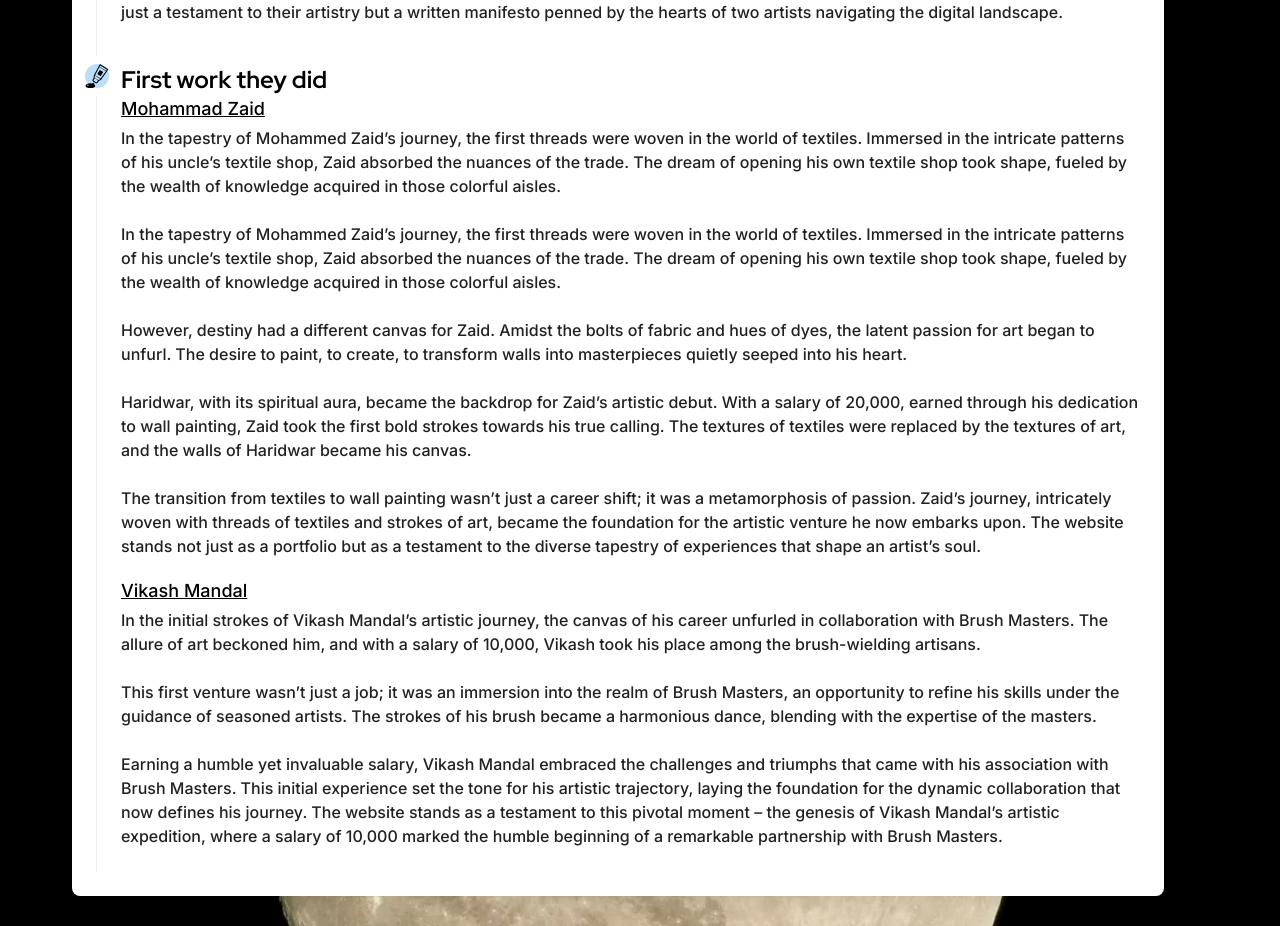
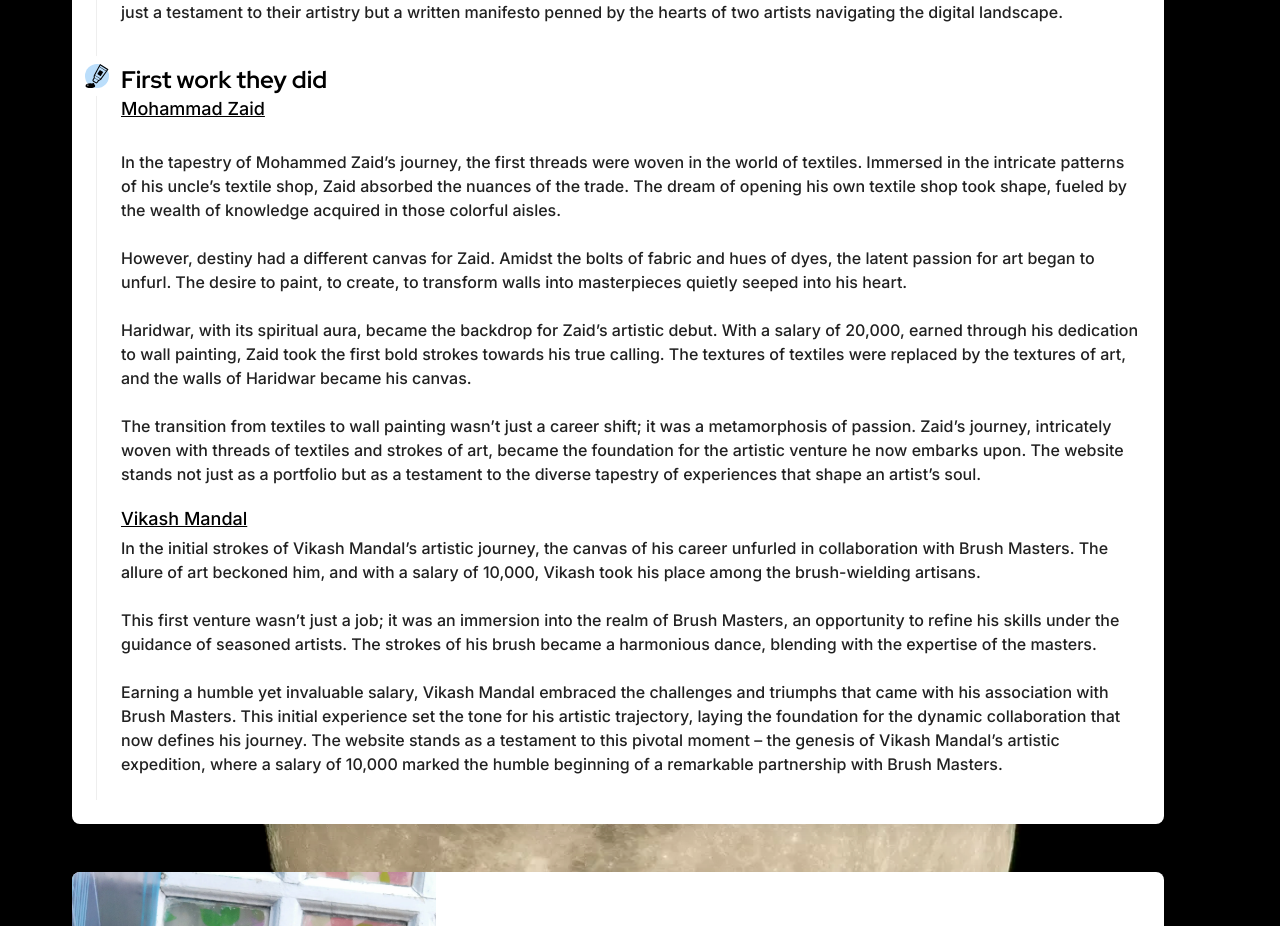
Before and after one commit to Rajnikantbhay/Taba-artist, a React (Create React App) app: page /about in a window 1280 px wide. Shown: the part 880-1806 px from the top of the page. Built offline with nearby package versions, Linux system fonts and the light colour scheme.

Commit message:
text changed

```diff
--- a/src/components/Founder.jsx
+++ b/src/components/Founder.jsx
@@ -9,7 +9,7 @@ function Founders () {
 
                 <CardDefault to={`/about/#vikasmandal`} ButtonText={<svg xmlns="http://www.w3.org/2000/svg" fill="none" viewBox="0 0 24 24" strokeWidth={1.5} stroke="currentColor" className="w-6 h-6">
   <path strokeLinecap="round" strokeLinejoin="round" d="m11.25 11.25.041-.02a.75.75 0 0 1 1.063.852l-.708 2.836a.75.75 0 0 0 1.063.853l.041-.021M21 12a9 9 0 1 1-18 0 9 9 0 0 1 18 0Zm-9-3.75h.008v.008H12V8.25Z" />
-</svg>} infoText={'Introducing Vikash Mandal, the co-founder with a unique academic journey. A graduate from Delhi University with a BA, Vikash pursued his MA through open education. His path in art was far from conventional, fueled by a determination to navigate the challenges of peer pressure that discouraged an artistic education. Vikash’s story is a testament to choosing passion over conformity. Despite the pressure steering him away from the arts, he embraced his creative spirit. Now, as a co-founder of the website, Vikash invites you to witness a narrative where education and art converge in unexpected ways. Explore his academic chapters, where every qualification is a brushstroke defying societal expectations. Vikash Mandal’s journey unfolds on this digital canvas, where art becomes a powerful declaration against the currents of conformity. Join him in celebrating the triumph of individuality and creativity on their website.'} imgLink={'https://firebasestorage.googleapis.com/v0/b/taba-5c32a.appspot.com/o/media%2FFounder%20photos%2FVikas_photo.webp?alt=media&token=18f97f3b-2ff4-49b7-9195-8952436695ec'} alt={'Vikas Mandal founder of TABA'} />
+</svg>} infoText={'Introducing Vikas Mandal, the co-founder with a unique academic journey. A graduate from Delhi University with a BA, Vikas pursued his MA through open education. His path in art was far from conventional, fueled by a determination to navigate the challenges of peer pressure that discouraged an artistic education. Vikas’s story is a testament to choosing passion over conformity. Despite the pressure steering him away from the arts, he embraced his creative spirit. Now, as a co-founder of the website, Vikas invites you to witness a narrative where education and art converge in unexpected ways. Explore his academic chapters, where every qualification is a brushstroke defying societal expectations. Vikas Mandal’s journey unfolds on this digital canvas, where art becomes a powerful declaration against the currents of conformity. Join him in celebrating the triumph of individuality and creativity on their website.'} imgLink={'https://firebasestorage.googleapis.com/v0/b/taba-5c32a.appspot.com/o/media%2FFounder%20photos%2FVikas_photo.webp?alt=media&token=18f97f3b-2ff4-49b7-9195-8952436695ec'} alt={'Vikas Mandal founder of TABA'} />
 
 
                 <CardDefault to={`/about/#mohammadzaid`} ButtonText={<svg xmlns="http://www.w3.org/2000/svg" fill="none" viewBox="0 0 24 24" strokeWidth={1.5} stroke="currentColor" className="w-6 h-6">
--- a/src/components/Journey.jsx
+++ b/src/components/Journey.jsx
@@ -95,13 +95,6 @@ function Journey() {
            <time class="underline block mb-2  font-inter leading-none text-black  text-lg">
             Mohammad Zaid
           </time>
-          <p class="text-base font-inter text-gray-900 ">
-            In the tapestry of Mohammed Zaid’s journey, the first threads were
-            woven in the world of textiles. Immersed in the intricate patterns
-            of his uncle’s textile shop, Zaid absorbed the nuances of the trade.
-            The dream of opening his own textile shop took shape, fueled by the
-            wealth of knowledge acquired in those colorful aisles.
-          </p>
           <br />
           <p class="text-base font-inter text-gray-900 ">
             In the tapestry of Mohammed Zaid’s journey, the first threads were
```
